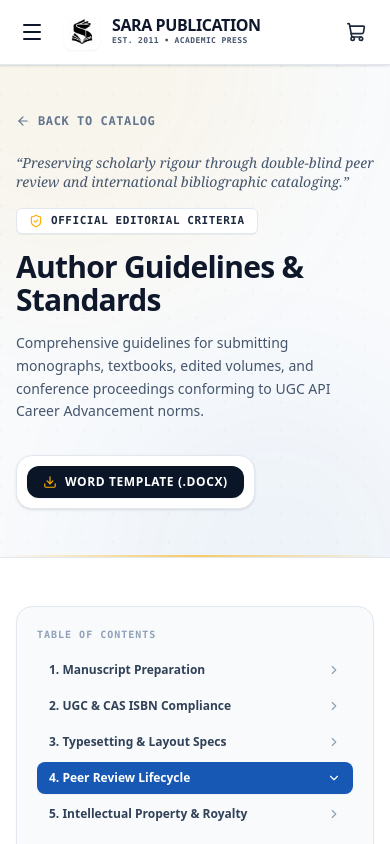
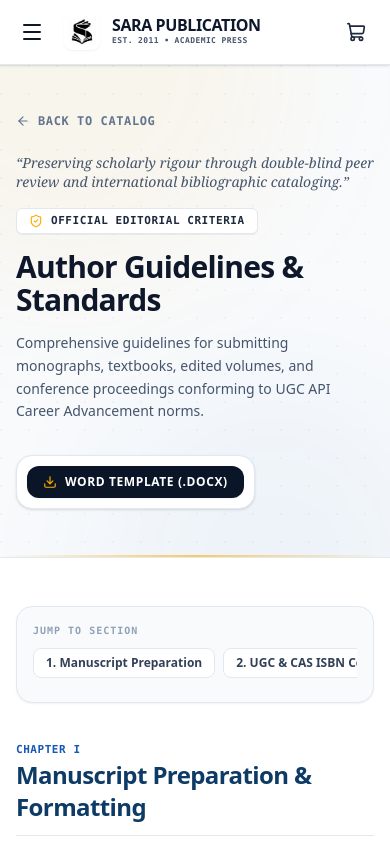
Before and after one commit to checkingm13-cell/sara-book, a Next.js app: page /author-guidelines in a window 390 px wide. Shown: the top 844 px of the page. Built offline with nearby package versions, Linux system fonts and the light colour scheme.

Commit message:
fix(author-guidelines): prevent TOC sticking on mobile with horizontal jump pills

```diff
--- a/src/app/author-guidelines/page.tsx
+++ b/src/app/author-guidelines/page.tsx
@@ -84,8 +84,30 @@ export default function AuthorGuidelinesPage() {
       <main className="max-w-[1440px] mx-auto px-4 sm:px-6 lg:px-10 py-12 sm:py-16">
         <div className="grid grid-cols-1 lg:grid-cols-12 gap-8 lg:gap-12 items-start">
 
-          {/* LEFT: STICKY TABLE OF CONTENTS (4 cols) */}
-          <aside className="lg:col-span-4 sticky top-24 space-y-6">
+          {/* MOBILE QUICK NAV BAR (Visible only on < lg) */}
+          <div className="lg:hidden col-span-1 bg-slate-50 border border-slate-200 rounded-2xl p-4 shadow-xs">
+            <span className="text-[10px] font-mono uppercase tracking-widest text-slate-400 font-bold block mb-2.5">
+              JUMP TO SECTION
+            </span>
+            <div className="flex gap-2 overflow-x-auto pb-2 scrollbar-none">
+              {sections.map((s, idx) => (
+                <button
+                  key={s.id}
+                  onClick={() => scrollTo(s.id)}
+                  className={`whitespace-nowrap px-3 py-1.5 rounded-lg text-xs font-bold transition shrink-0 cursor-pointer ${
+                    activeSection === s.id
+                      ? "bg-[#1658b3] text-white shadow-xs"
+                      : "bg-white text-slate-700 border border-slate-200 hover:bg-slate-100"
+                  }`}
+                >
+                  {s.title}
+                </button>
+              ))}
+            </div>
+          </div>
+
+          {/* LEFT: DESKTOP STICKY TABLE OF CONTENTS (Hidden on mobile, sticky only on lg+) */}
+          <aside className="hidden lg:block lg:col-span-4 lg:sticky lg:top-24 space-y-6">
             <div className="bg-slate-50 border border-slate-200 rounded-2xl p-5 shadow-xs">
               <span className="text-[10px] font-mono uppercase tracking-widest text-slate-400 font-bold block mb-3">
                 TABLE OF CONTENTS
```
